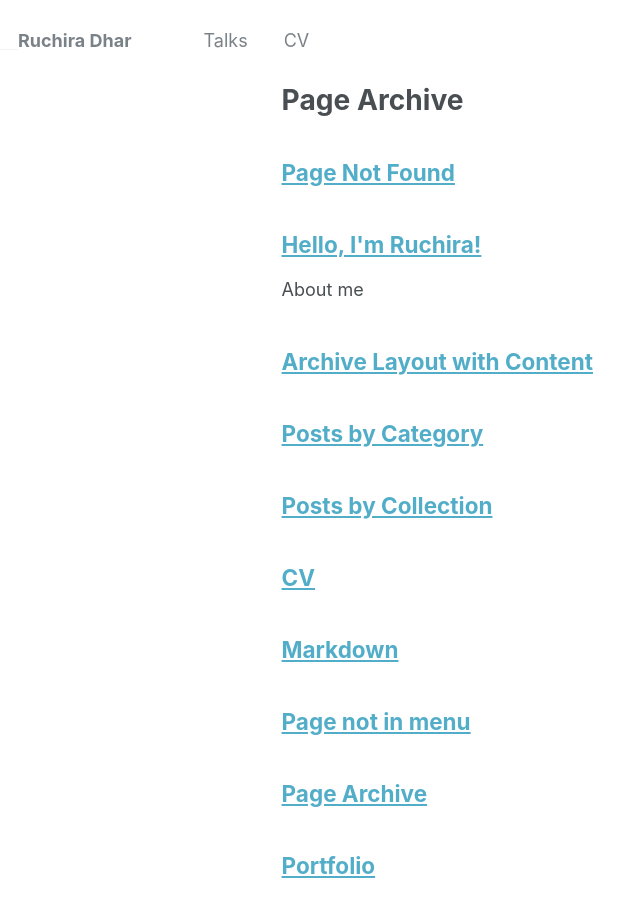
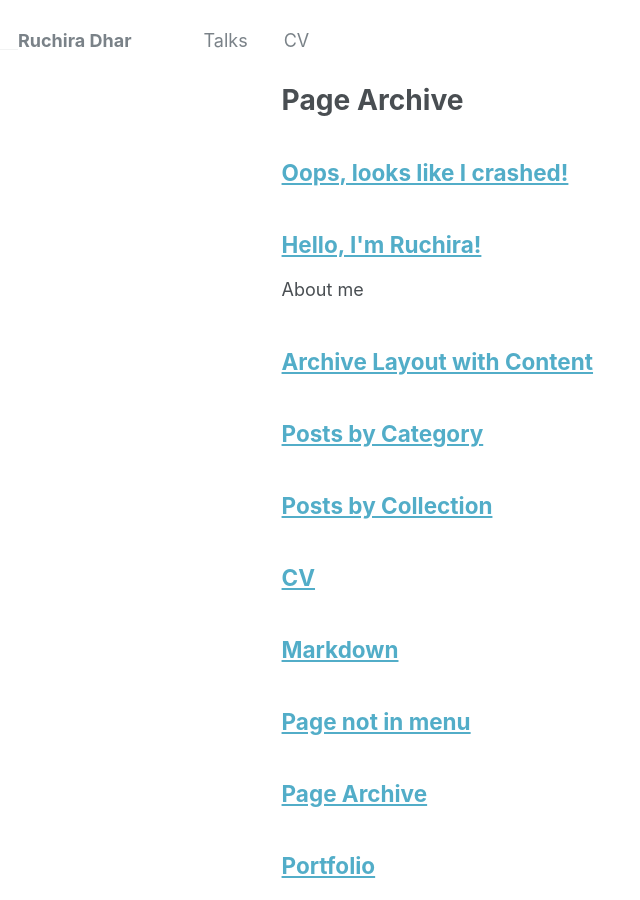
Before and after one commit to ruchiradhar/ruchiradhar.github.io, a Jekyll site: the page built from _pages/page-archive.html, in a window 1280 px wide and 900 px high. Shown: the whole window, without its empty margins (0-640 px from the left). Built offline with Jekyll 4.4.1, drawn with Linux system fonts in a browser that asks for light colours.

```diff
--- a/_pages/404.md
+++ b/_pages/404.md
@@ -1,7 +1,7 @@
 ---
-title: "Page Not Found"
+title: "Oops, looks like I crashed!"
 sitemap: false
 permalink: /404.html
 ---
 
-Sorry, but the page you were trying to view does not exist.
+Sorry, there seems to be something wrong with me- fear not, I will be back soon.
```
Also changed, not shown: 3 other files.
